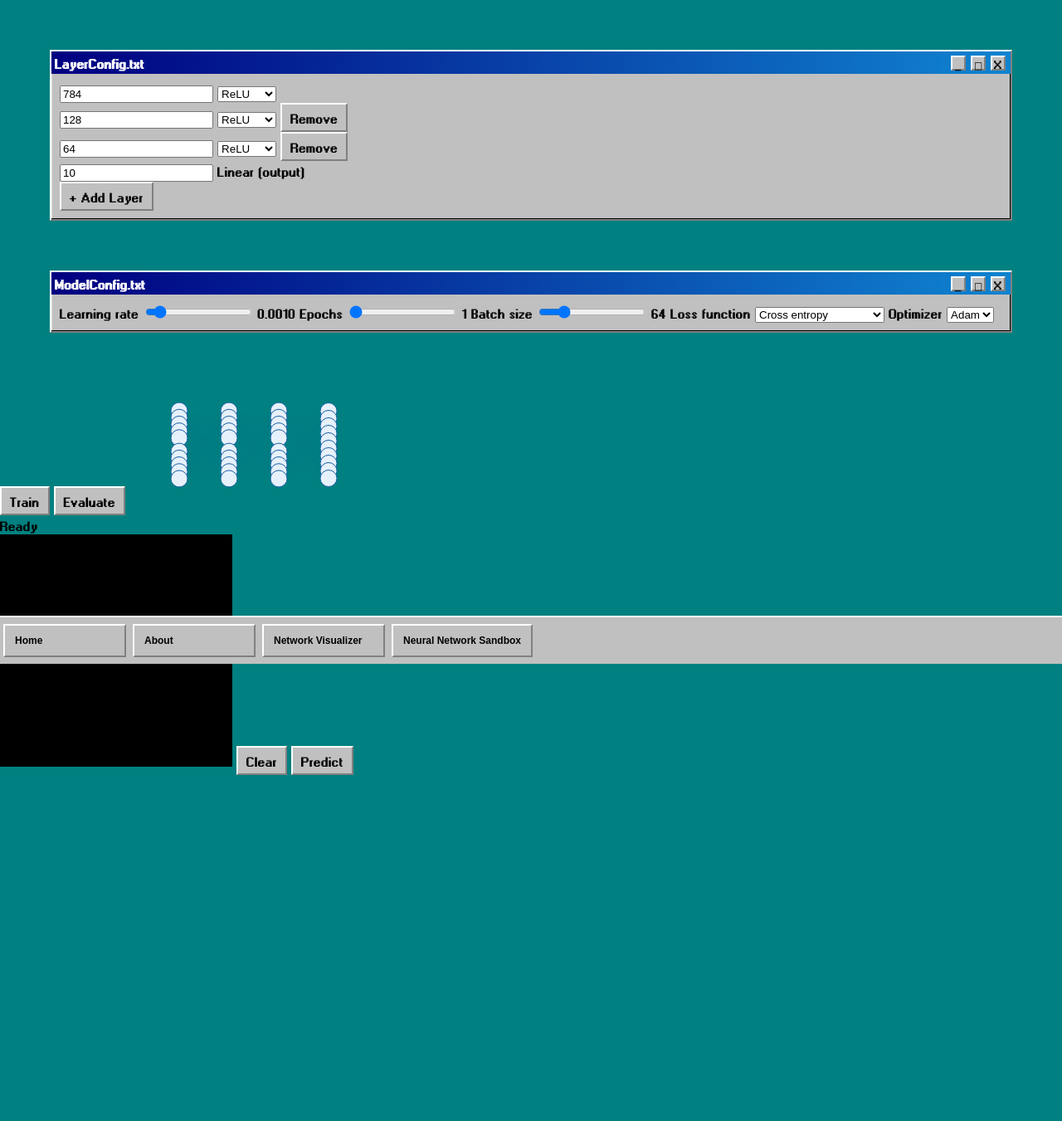
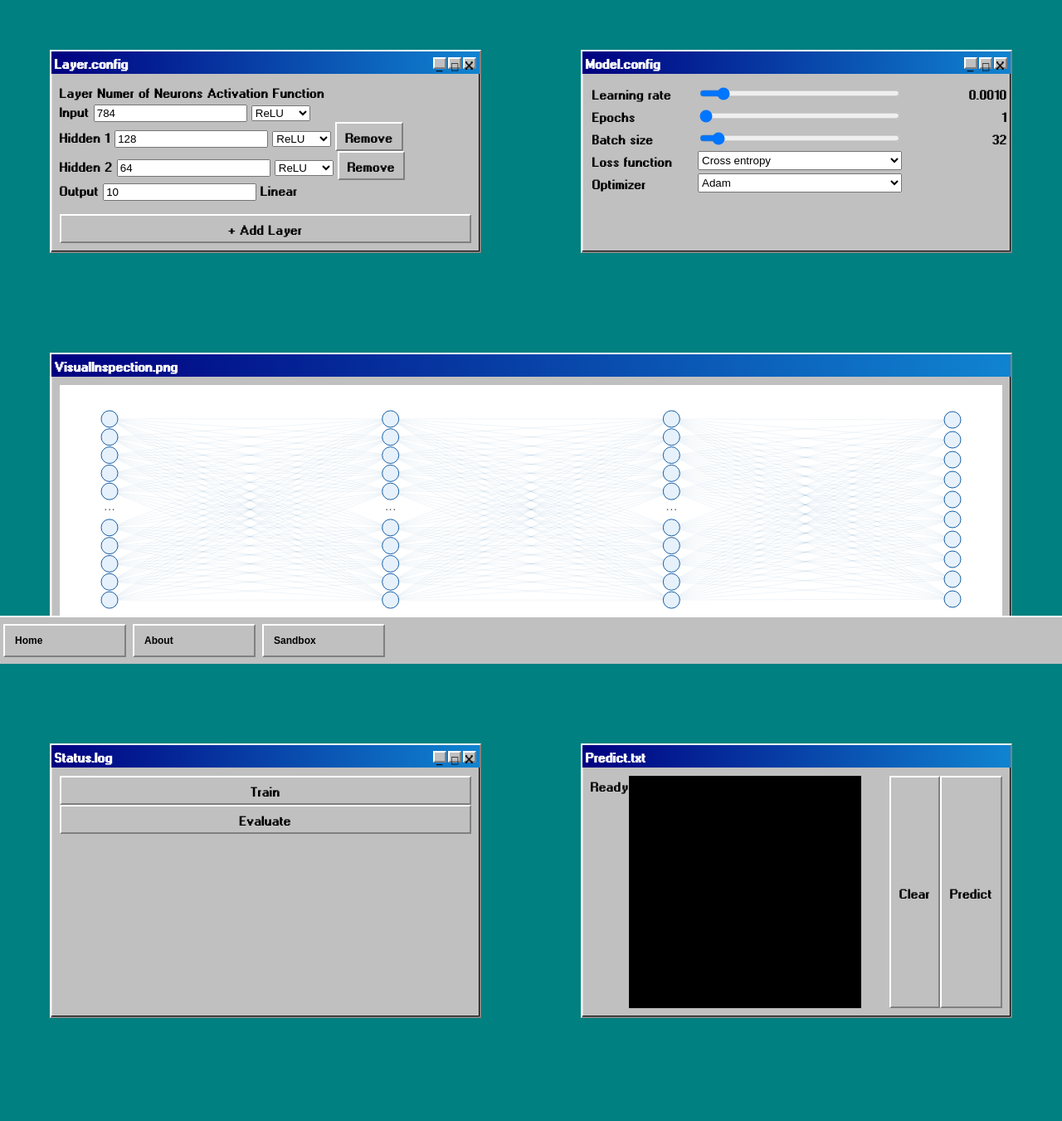
Before and after one commit to jwannamaker/neural-web-tool, a Flask app: page /sandbox/ in a window 1280 px wide. Shown: the whole page at 83% size. Before the commit the page ends 934 px from the top, so only its background shows below. Run offline with Flask 3, Linux system fonts and the light colour scheme; a map, chart or similar area stays blank.

Commit message:
Simplify and polish everything. Needed additional info from the loss function to graph output.

```diff
--- a/app.py
+++ b/app.py
@@ -130,12 +130,17 @@ def train() -> Union[Response, Tuple[Response, int]]:
     trainer: Trainer = Trainer(current_network, config)
 
     # Simple synchronous training loop for the sandbox
+    epoch_losses = []
     for epoch in range(epochs):
+        epoch_loss = 0.0
+        batch_count = 0
         for images, labels in train_loader:
             images = images.reshape(images.size(0), -1)
-            trainer.train_step(images, labels)
+            epoch_loss += trainer.train_step(images, labels)
+            batch_count += 1
+        epoch_losses.append(epoch_loss / batch_count)
 
-    return jsonify({"message": f"Training complete for {epochs} epochs!"})
+    return jsonify({"message": f"Training complete for {epochs} epochs!", "losses": epoch_losses})
 
 
 @app.route("/api/evaluate", methods=["POST"])
--- a/neuralwebtool/trainer.py
+++ b/neuralwebtool/trainer.py
@@ -34,3 +34,4 @@ class Trainer:
         loss = self.criterion(output, labels)   # Calculate the accuracy of the model by comparing truth and predictions
         loss.backward()                         # Backprop, compute gradients
         self.optimizer.step()                   # Gradient descent, here we update the weights of model
+        return loss.item()
--- a/static/js/sandbox.js
+++ b/static/js/sandbox.js
@@ -1,32 +1,53 @@
 // ─── Layer config UI ─────────────────────────────────────────────────────────
 
-function addLayerConfigRow(size = 64, activation = 'relu', isInput = false, isOutput = false, insertBefore = null) {
+function addLayerConfigRow(size = 10, activation = 'relu', isInput = false, isOutput = false, insertBefore = null) {
     const container = document.getElementById('layer-config');
     const row = document.createElement('div');
     row.className = 'layer-config-row';
 
     row.innerHTML = `
+        <label class="row-label">''</label>
         <input type="number" class="layer-size" value="${size}" min="1" ${isInput ? 'readonly' : ''}>
         ${isOutput
-            ? `<span class="layer-activation-label">Linear (output)</span>`
+            ? `<label class="layer-activation-label">Linear</label>`
             : `<select class="layer-activation">
-                   <option value="relu"    ${activation === 'relu' ? 'selected' : ''}>ReLU</option>
+                   <option value="relu"    ${activation === 'relu'    ? 'selected' : ''}>ReLU</option>
                    <option value="sigmoid" ${activation === 'sigmoid' ? 'selected' : ''}>Sigmoid</option>
-                   <option value="tanh"    ${activation === 'tanh' ? 'selected' : ''}>Tanh</option>
-                   <option value="linear"  ${activation === 'linear' ? 'selected' : ''}>Linear</option>
+                   <option value="tanh"    ${activation === 'tanh'    ? 'selected' : ''}>Tanh</option>
+                   <option value="linear"  ${activation === 'linear'  ? 'selected' : ''}>Linear</option>
                </select>
-               ${!isInput ? '<button class="remove-row-button">Remove</button>' : ''}`
-        }
+               ${!isInput ? '<button class="remove-row-button">Remove</button>' : ''}`}
     `;
+    if (!isInput && !isOutput) {
+        row.querySelector('.remove-row-button').addEventListener('click', () => {
+            row.remove();
+            relabelRows(); // renumber after removal
+        });
+    }
 
-    if (!isInput && !isOutput) {
-        row.querySelector('.remove-row-button').addEventListener('click', () => row.remove());
-    }
     if (insertBefore) {
         container.insertBefore(row, insertBefore);
     } else {
         container.appendChild(row);
     }
+
+    relabelRows(); // renumber after addition
+}
+
+function relabelRows() {
+    const rows = document.querySelectorAll('.layer-config-row');
+    let hiddenCount = 0;
+    rows.forEach((row, i) => {
+        const label = row.querySelector('.row-label');
+        if (i === 0) {
+            label.textContent = 'Input';
+        } else if (i === rows.length - 1) {
+            label.textContent = 'Output';
+        } else {
+            hiddenCount++;
+            label.textContent = `Hidden ${hiddenCount}`;
+        }
+    });
 }
 
 function getLayerSizesFromUI() {
@@ -134,18 +155,13 @@ const netCanvas = document.getElementById('network-canvas');
 const netCtx = netCanvas.getContext('2d');
 
 const MAX_VISIBLE = 10;
-const SHOW_TOP = 5;
-const NEURON_R = 10;
+const SHOW_TOP    = 5;
+const NEURON_R    = 10;
 
-function getColors() {
-    const isDark = window.matchMedia('(prefers-color-scheme: dark)').matches;
-    return {
-        neuronFill: isDark ? '#1D3A5F' : '#E6F1FB',
-        neuronStroke: isDark ? '#378ADD' : '#185FA5',
-        ellipsis: isDark ? '#888780' : '#5F5E5A',
-        conn: isDark ? '#378ADD0F' : '#185FA50F',
-    };
-}
+const NEURON_FILL   = '#E6F1FB';
+const NEURON_STROKE = '#185FA5';
+const CONN_COLOR    = '#185FA520';
+const ELLIPSIS_COLOR = '#5F5E5A';
 
 function visibleNeurons(count) {
     if (count <= MAX_VISIBLE) {
@@ -164,52 +180,61 @@ function realSlots(vis) {
     ];
 }
 
-function getNeuronY(vis, slot, H) {
-    const total = vis.hasEllipsis ? MAX_VISIBLE + 1 : vis.indices.length;
-    const spacing = Math.min(30, (H - 60) / Math.max(total, 1));
-    const startY = H / 2 - (total - 1) * spacing / 2;
-    return startY + slot * spacing;
+function getNeuronY(vis, slot, canvasHeight) {
+    const totalSlots  = vis.hasEllipsis ? MAX_VISIBLE + 1 : vis.indices.length;
+    const vertPadding = 60;
+    const maxSpacing  = 30;
+    const spacing     = Math.min(maxSpacing, (canvasHeight - vertPadding) / Math.max(totalSlots, 1));
+    const columnTop   = (canvasHeight - (totalSlots - 1) * spacing) / 2;
+    return columnTop + slot * spacing;
 }
 
 function drawNetwork(layers) {
     const W = netCanvas.offsetWidth;
-    netCanvas.width = W * devicePixelRatio;
-    netCanvas.height = netCanvas.offsetHeight * devicePixelRatio;
+    const H = netCanvas.offsetHeight;
+
+    netCanvas.width  = W * devicePixelRatio;
+    netCanvas.height = H * devicePixelRatio;
     netCtx.scale(devicePixelRatio, devicePixelRatio);
-    const H = netCanvas.offsetHeight;
-    const C = getColors();
 
-    netCtx.clearRect(0, 0, W, H);
+    // White Win95-style background
+    netCtx.fillStyle = '#ffffff';
+    netCtx.fillRect(0, 0, W, H);
 
-    const layerXs = layers.map((_, i) => 60 + (i / (layers.length - 1)) * (W - 120));
-    const layerVis = layers.map(n => visibleNeurons(n));
+    if (layers.length < 2) return;
 
-    // Connections first (drawn underneath neurons)
-    netCtx.strokeStyle = C.conn;
-    netCtx.lineWidth = 0.5;
+    const hPad     = 60;
+    const layerXs  = layers.map((_, i) => hPad + (i / (layers.length - 1)) * (W - 2 * hPad));
+    const layerVis = layers.map(count => visibleNeurons(count));
+
+    // Connections drawn first, behind neurons
+    netCtx.strokeStyle = CONN_COLOR;
+    netCtx.lineWidth   = 0.5;
     for (let li = 0; li < layers.length - 1; li++) {
-        const slotsA = realSlots(layerVis[li]);
-        const slotsB = realSlots(layerVis[li + 1]);
-        for (const sa of slotsA) {
-            for (const sb of slotsB) {
+        const fromSlots = realSlots(layerVis[li]);
+        const toSlots   = realSlots(layerVis[li + 1]);
+        for (const fromSlot of fromSlots) {
+            const x1 = layerXs[li];
+            const y1 = getNeuronY(layerVis[li], fromSlot, H);
+            for (const toSlot of toSlots) {
                 netCtx.beginPath();
-                netCtx.moveTo(layerXs[li], getNeuronY(layerVis[li], sa, H));
-                netCtx.lineTo(layerXs[li + 1], getNeuronY(layerVis[li + 1], sb, H));
+                netCtx.moveTo(x1, y1);
+                netCtx.lineTo(layerXs[li + 1], getNeuronY(layerVis[li + 1], toSlot, H));
                 netCtx.stroke();
             }
         }
     }
 
-    // Neurons on top
+    // Neurons and ellipses drawn on top of connections
     for (let li = 0; li < layers.length; li++) {
-        const vis = layerVis[li];
-        const x = layerXs[li];
+        const vis   = layerVis[li];
+        const x     = layerXs[li];
         const slots = realSlots(vis);
 
         if (vis.hasEllipsis) {
-            netCtx.fillStyle = C.ellipsis;
-            netCtx.font = '500 14px sans-serif';
-            netCtx.textAlign = 'center';
+            netCtx.fillStyle    = ELLIPSIS_COLOR;
+            netCtx.font         = '500 14px sans-serif';
+            netCtx.textAlign    = 'center';
             netCtx.textBaseline = 'middle';
             netCtx.fillText('···', x, getNeuronY(vis, SHOW_TOP, H));
         }
@@ -218,10 +243,10 @@ function drawNetwork(layers) {
             const y = getNeuronY(vis, slot, H);
             netCtx.beginPath();
             netCtx.arc(x, y, NEURON_R, 0, Math.PI * 2);
-            netCtx.fillStyle = C.neuronFill;
+            netCtx.fillStyle   = NEURON_FILL;
             netCtx.fill();
-            netCtx.strokeStyle = C.neuronStroke;
-            netCtx.lineWidth = 1;
+            netCtx.strokeStyle = NEURON_STROKE;
+            netCtx.lineWidth   = 1;
             netCtx.stroke();
         }
     }
@@ -275,7 +300,7 @@ document.getElementById('batch').addEventListener('input', (e) => {
 document.getElementById('add-layer-button').addEventListener('click', () => {
     const rows = document.querySelectorAll('.layer-config-row');
     const outputRow = rows[rows.length - 1];
-    addLayerConfigRow(64, 'relu', false, outputRow);
+    addLayerConfigRow(64, 'relu', false, false, outputRow);
 });
 
 document.getElementById('train-button').addEventListener('click', trainNetwork);
--- a/static/style.css
+++ b/static/style.css
@@ -64,14 +64,14 @@ body {
 
 /* ---- Title Buttons ---- */
 .title-buttons button {
-    width: 18px;
-    height: 18px;
+    width: 16px;
+    height: 14px;
 
     align-items: center;
     justify-content: center;
 
     padding: 0;
-    margin: 2px;
+    /* margin: 2px; */
     font-size: 12px;
     line-height: 1;
 
@@ -90,7 +90,26 @@ body {
 
 /* ---- Window Content ---- */
 .window-content {
+    display: grid;
     padding: 10px;
+}
+
+.form {
+    display: grid;
+    grid-template-columns: 25% 50% 25%;
+    gap: 4px;
+    padding: 2px;
+}
+
+.layer-config {
+    display: grid;
+    gap: 4px;
+    padding: 2px;
+}
+
+.layer-config-row .layer-config-header {
+    display: grid;
+    grid-template-columns: 15% 35% 35% 15%;
 }
 
 /* ---- Typography ---- */
@@ -199,9 +218,9 @@ body {
     background: var(--win-white);
     box-shadow:
         inset -1px -1px 0 var(--win-white),
-        inset  1px  1px 0 var(--win-black),
+        inset 1px 1px 0 var(--win-black),
         inset -2px -2px 0 var(--win-light),
-        inset  2px  2px 0 var(--win-dark);
+        inset 2px 2px 0 var(--win-dark);
     display: none;
     padding: 2px;
     box-sizing: border-box;
@@ -219,3 +238,16 @@ body {
     background: var(--title-blue);
     opacity: 0;
 }
+
+#network-canvas {
+    display: block;
+    width: 100%;
+    height: 300px;
+    background: var(--win-white);
+    box-shadow:
+        inset -1px -1px 0 var(--win-white),
+        inset 1px 1px 0 var(--win-black),
+        inset -2px -2px 0 var(--win-light),
+        inset 2px 2px 0 var(--win-dark);
+    box-sizing: border-box;
+}
--- a/templates/about.html
+++ b/templates/about.html
@@ -3,7 +3,7 @@
 {% block title %}About - Neural Web Tool{% endblock %}
 
 {% block content %}
-<div class="window" style="max-width: 900px; margin: 40px auto;">
+<div class="window">
     <div class="window-title">
         <span>About.txt</span>
         <div class="title-buttons"><button>_</button><button>□</button><button>X</button></div>
--- a/templates/base.html
+++ b/templates/base.html
@@ -14,8 +14,7 @@
     <nav>
         {% for href, name in [(url_for('index'), 'Home'),
         (url_for('about'), 'About'),
-        (url_for('network'), 'Network Visualizer'),
-        (url_for('sandbox'), 'Neural Network Sandbox')] %}
+        (url_for('sandbox'), 'Sandbox')] %}
         <a href="{{ href }}">{{ name }}</a>
         {% endfor %}
     </nav>
--- a/templates/sandbox.html
+++ b/templates/sandbox.html
@@ -7,44 +7,61 @@
 {% endblock %}
 
 {% block content %}
+<div style="display: grid; grid-template-columns: 50% 50%;">
 <div class="window">
     <div class="window-title">
-        <span>LayerConfig.txt</span>
+        <span>Layer.config</span>
         <div class="title-buttons"><button>_</button><button>□</button><button>X</button></div>
     </div>
 
     <div class="window-content">
+        <div class="layer-config-header">
+            <span>Layer</span>
+            <span>Numer of Neurons</span>
+            <span>Activation Function</span>
+            <span></span>
+        </div>
         <div id="layer-config"></div>
+        <hr>
         <button id="add-layer-button">+ Add Layer</button>
     </div>
 </div>
 
 <div class="window">
     <div class="window-title">
-        <span>ModelConfig.txt</span>
+        <span>Model.config</span>
         <div class="title-buttons"><button>_</button><button>□</button><button>X</button></div>
     </div>
 
     <div class="window-content">
+        <div class="form">
             <label>Learning rate</label>
             <input type="range" id="lr" min="0.0001" max="0.01" step="0.0001" value="0.001">
-        <span id="lr-display">0.0010</span>
+            <span id="lr-display" style="text-align: right;">0.0010</span>
+        </div>
 
+        <div class="form">
             <label>Epochs</label>
             <input type="range" id="epochs" min="1" max="20" step="1" value="1">
-        <span id="epochs-display">1</span>
+            <span id="epochs-display" style="text-align: right;">1</span>
+        </div>
 
+        <div class="form">
             <label>Batch size</label>
-        <input type="range" id="batch" min="16" max="256" step="8" value="64">
-        <span id="batch-display">64</span>
+            <input type="range" id="batch" min="16" max="256" step="8" value="32">
+            <span id="batch-display" style="text-align: right;">32</span>
+        </div>
 
+        <div class="form">
             <label>Loss function</label>
             <select id="loss">
                 <option value="cross_entropy">Cross entropy</option>
                 <option value="mse_loss">Mean squared error</option>
                 <option value="nll_loss">Negative log likelihood</option>
             </select>
+        </div>
 
+        <div class="form">
             <label>Optimizer</label>
             <select id="optimizer">
                 <option value="adam">Adam</option>
@@ -52,25 +69,56 @@
             </select>
         </div>
     </div>
+</div>
 
+
+<div class="window" style="grid-column: span 2;">
+    <div class="window-title">
+        <span>VisualInspection.png</span>
+    </div>
+
+    <div class="window-content">
+        <canvas id="network-canvas"></canvas>
+    </div>
+</div>
+
+<div class="window">
+    <div class="window-title">
+        <span>Status.log</span>
+        <div class="title-buttons"><button>_</button><button>□</button><button>X</button></div>
+    </div>
+
+    <div class="window-content" style="display: row;">
         <button id="train-button">Train</button>
+        <button id="evaluate-button">Evaluate</button>
+
         <div id="progress-bar">
             {% for _ in range(12) %}
                 <div class="progress-block"></div>
             {% endfor %}
         </div>
-    <button id="evaluate-button">Evaluate</button>
+    </div>
 </div>
 
-<canvas id="network-canvas"></canvas>
 
+<div class="window">
+    <div class="window-title">
+        <span>Predict.txt</span>
+    </div>
+
+    <div class="window-content" style="display: flex;">
         <div id="stats">
             <span id="status">Ready</span>
             <span id="accuracy-display"></span>
         </div>
 
         <canvas id="draw-canvas" width="280" height="280"></canvas>
+        <hr>
         <button id="clear-button">Clear</button>
         <button id="predict-button">Predict</button>
         <div id="prediction-result"></div>
+    </div>
+</div>
+
+</div>
 {% endblock %}
```
Also changed, not shown: templates/index.html (+10 -2 lines), templates/network.html (deleted, +0 -136 lines). Lines whose indentation alone changed are shown as unchanged.
